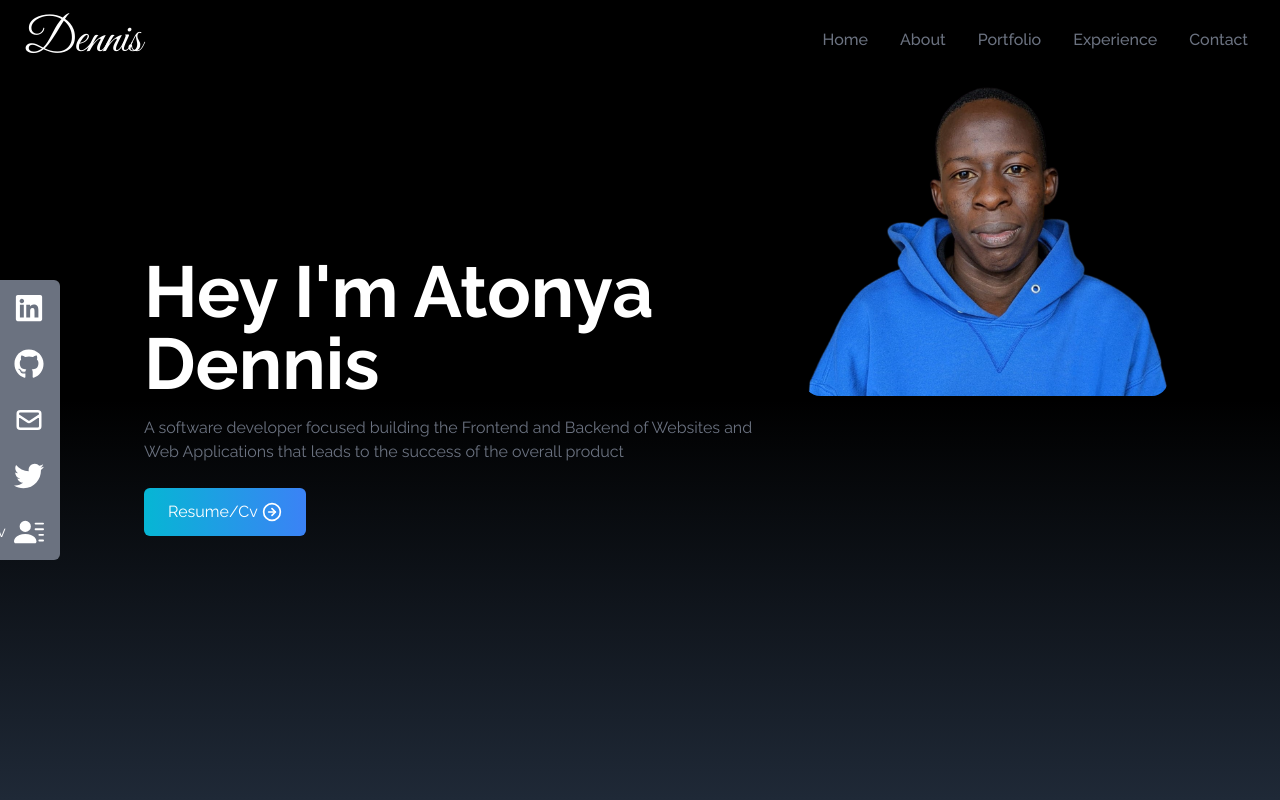
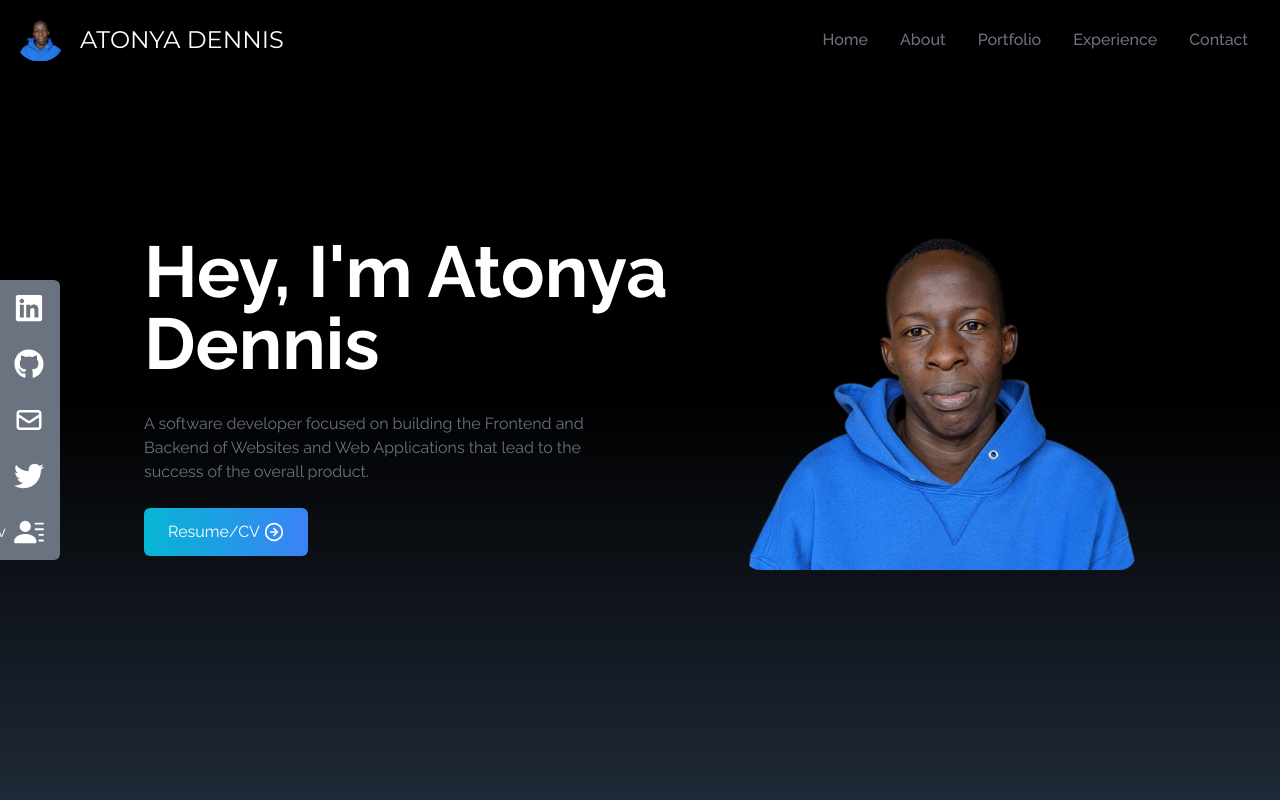
Before and after one commit to dentonya/dentonya_portofolio, a React (Create React App) app in the folder portofolio/: page / in a window 1280 px wide. Shown: the top 800 px of the page. Built offline with nearby package versions, Linux system fonts and the light colour scheme.

Commit message:
update on image and navbar

```diff
--- a/portofolio/src/components/Home.jsx
+++ b/portofolio/src/components/Home.jsx
@@ -1,45 +1,44 @@
-import React from 'react'
-import HeroImage from '../assets/heroImage.png';
-import {FiArrowRightCircle} from 'react-icons/fi';
-import { Link } from 'react-scroll';
-
+import React from "react";
+import HeroImage from "../assets/heroImage.png";
+import { FiArrowRightCircle } from "react-icons/fi";
 
 export const Home = () => {
   return (
-    <div name="home" className='h-screen w-full bg-gradient-to-b from-black via-black to-gray-800'>
-        <div className='max-w-screen-lg mx-auto flex flex-col items justify-center h-full px-4 md:flex-row'>
-            <div className='flex flex-col justify-center h-full'>
-                <h2 className='text-4xl sm:text-7xl font-bold text-white'> Hey I'm Atonya Dennis</h2>
-                <p className='text-gray-500 py-4 mx-w-md'>
-                A software developer focused building the Frontend and
-                 Backend of Websites and Web Applications that leads to the success of the overall product
+    <div
+      name="home"
+      className="h-screen w-full bg-gradient-to-b from-black via-black to-gray-800"
+    >
+      <div className="max-w-screen-lg mx-auto flex flex-col items-center justify-center h-full px-4 md:flex-row">
+        <div className="flex flex-col justify-center md:mr-8">
+          <h2 className="text-4xl sm:text-7xl font-bold text-white mb-4 md:mb-8">
+            Hey, I'm Atonya Dennis
+          </h2>
+          <p className="text-gray-500 max-w-md text-center md:text-left">
+            A software developer focused on building the Frontend and Backend of
+            Websites and Web Applications that lead to the success of the
+            overall product.
           </p>
-                <div>
-
+          <div className="mt-4">
             <a
-  href={process.env.PUBLIC_URL + '/Atonya_Dennis_Resume.pdf'}
-  className='group text-white w-fit px-6 py-3 my-2 flex items-center rounded-md bg-gradient-to-r from-cyan-500 to-blue-500 cursor-pointer'
+              href={process.env.PUBLIC_URL + "/Atonya_Dennis_Resume.pdf"}
+              className="group text-white w-fit px-6 py-3 my-2 flex items-center rounded-md bg-gradient-to-r from-cyan-500 to-blue-500 cursor-pointer"
               download
             >
-  Resume/Cv
-  <span className='group-hover:rotate-90 duration-300'>
-    <FiArrowRightCircle size={20} className='ml-1' />
+              Resume/CV
+              <span className="group-hover:rotate-90 duration-300">
+                <FiArrowRightCircle size={20} className="ml-1" />
               </span>
             </a>
-
           </div>
-
-
         </div>
-            <div>
+        <div className="hidden md:block">
           <img
             src={HeroImage}
             alt="my profile"
-            className="rounded-2xl mx-16 my-7 w-2/3 md:w-full md:my-20 md:ml-8"
+            className="rounded-2xl mx-auto my-7 w-full"
           />
-                {/* <img src={HeroImage} alt="My Profile" className='rounded-2xl mx-auto w-3/4 md:w-full hidden md:block' /> */}
         </div>
       </div>
     </div>
-  )
-}
+  );
+};
--- a/portofolio/src/components/NavBar.jsx
+++ b/portofolio/src/components/NavBar.jsx
@@ -1,6 +1,7 @@
-import React, {useState} from 'react'
-import {FaBars, FaTimes} from 'react-icons/fa'
-import {Link} from 'react-scroll' // npm install react-scroll
+import React, { useState } from "react";
+import { FaBars, FaTimes } from "react-icons/fa";
+import HeroImage from "../assets/heroImage.png";
+import { Link } from "react-scroll"; // npm install react-scroll
 
 export const NavBar = () => {
   // state for mobile navigation menu
@@ -10,59 +11,82 @@ export const NavBar = () => {
   const links = [
     {
       id: 1,
-            link: 'home',
+      link: "home",
     },
     {
       id: 2,
-            link: 'about',
+      link: "about",
     },
     {
       id: 3,
-            link: 'portfolio',
+      link: "portfolio",
     },
     {
       id: 4,
-            link: 'experience',
+      link: "experience",
     },
     {
       id: 5,
-            link: 'contact',
+      link: "contact",
     },
   ];
   return (
-    <div className='flex justify-between items-center w-full h-20 px-4 text-white bg-black fixed'>
-        <div>
-            <h1 className='text-5xl font-signature ml-2'>Dennis</h1>
+    <div className="flex justify-between items-center w-full h-20 px-4 text-white bg-black fixed">
+      <div className="flex items-center">
+        <img
+          src={HeroImage}
+          alt="my profile"
+          className="rounded-full h-auto w-12"
+        />
+        <h1 className="text-2xl font-signature ml-4">ATONYA DENNIS</h1>
       </div>
 
       {/* Navigation Links */}
-        <ul className='hidden md:flex'> {/* hidden on mobile*/}
-            {links.map(({id,link}) => (
-                <li key={id} className='px-4 cursor-pointer capitalize font-medium text-gray-500 hover:scale-105 duration-200'>
-                    <Link to={link} smooth duration={500}>{link}</Link>
+      <ul className="hidden md:flex">
+        {" "}
+        {/* hidden on mobile*/}
+        {links.map(({ id, link }) => (
+          <li
+            key={id}
+            className="px-4 cursor-pointer capitalize font-medium text-gray-500 hover:scale-105 duration-200"
+          >
+            <Link to={link} smooth duration={500}>
+              {link}
+            </Link>
           </li>
         ))}
       </ul>
       {/* implement mobile navigation menu */}
-        <div onClick={() => setNav(!nav)}   className='cursor-pointer pr-4 z-10 text-gray-500 md:hidden'>
-          {
-                nav ? <FaTimes size={30} /> : <FaBars size={30}/>
-          }
+      <div
+        onClick={() => setNav(!nav)}
+        className="cursor-pointer pr-4 z-10 text-gray-500 md:hidden"
+      >
+        {nav ? <FaTimes size={30} /> : <FaBars size={30} />}
       </div>
 
       {/* close the mobile navigation menu when clicked outside */}
       {nav && (
-        <ul className='flex flex-col justify-center items-center absolute top-0 left-0 w-full h-screen bg-gradient-to-b from-black to-gray-800
-         text-gray-500'>
-            {links.map(({id,link}) => (
-                <li key={id} className='px-4 cursor-pointer capitalize py-6 text-4xl'>
-                    <Link onClick={() => setNav(!nav)} to={link} smooth duration={500}>{link}</Link>
+        <ul
+          className="flex flex-col justify-center items-center absolute top-0 left-0 w-full h-screen bg-gradient-to-b from-black to-gray-800
+         text-gray-500"
+        >
+          {links.map(({ id, link }) => (
+            <li
+              key={id}
+              className="px-4 cursor-pointer capitalize py-6 text-4xl"
+            >
+              <Link
+                onClick={() => setNav(!nav)}
+                to={link}
+                smooth
+                duration={500}
+              >
+                {link}
+              </Link>
             </li>
           ))}
-
         </ul>
       )}
-
     </div>
-  )
-}
+  );
+};
--- a/portofolio/src/index.css
+++ b/portofolio/src/index.css
@@ -1,6 +1,8 @@
 
 @import url('https://fonts.googleapis.com/css2?family=Raleway:ital,wght@0,100;0,200;0,300;0,400;0,500;0,600;0,700;0,800;0,900;1,100;1,200;1,300;1,400;1,500;1,600;1,700;1,800;1,900&display=swap');
 @import url('https://fonts.googleapis.com/css2?family=Great+Vibes&family=Raleway:ital,wght@0,100;0,200;0,300;0,400;0,500;0,600;0,700;0,800;0,900;1,100;1,200;1,300;1,400;1,500;1,600;1,700;1,800;1,900&display=swap');
+@import url('https://fonts.googleapis.com/css2?family=Open+Sans:ital,wght@0,300;0,400;0,500;0,600;0,700;0,800;1,300;1,400;1,500;1,600;1,700;1,800&display=swap');
+@import url('https://fonts.googleapis.com/css2?family=Montserrat:ital,wght@0,100;0,200;0,300;0,400;0,500;0,600;0,700;0,800;0,900;1,100;1,200;1,300;1,400;1,500;1,600;1,700;1,800&family=Open+Sans:ital,wght@0,300;0,400;0,500;0,600;0,700;0,800;1,300;1,400;1,500;1,600;1,700;1,800&display=swap');
 @tailwind base;
 @tailwind components;
 @tailwind utilities;
--- a/portofolio/tailwind.config.js
+++ b/portofolio/tailwind.config.js
@@ -6,7 +6,7 @@ module.exports = {
   theme: {
     extend: {},
     fontFamily: {
-      signature: ["Great Vibes"],
+      signature: ["Montserrat"],
   },
   plugins: [],
 }
```
Also changed, not shown: 1 other file (tests, documents, lock files or other folders). Lines whose indentation alone changed are shown as unchanged.
